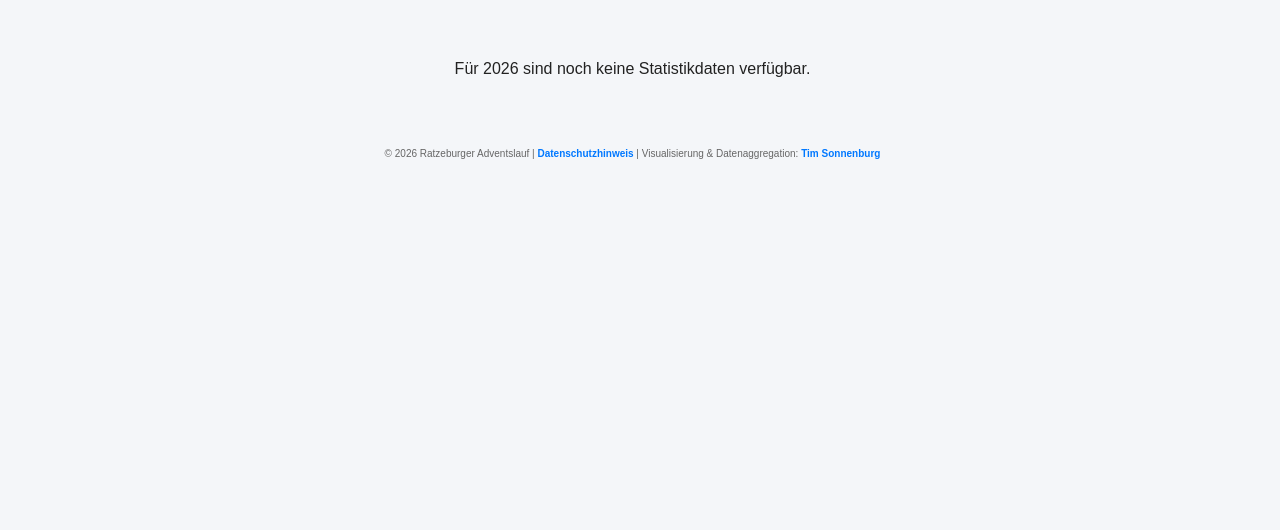
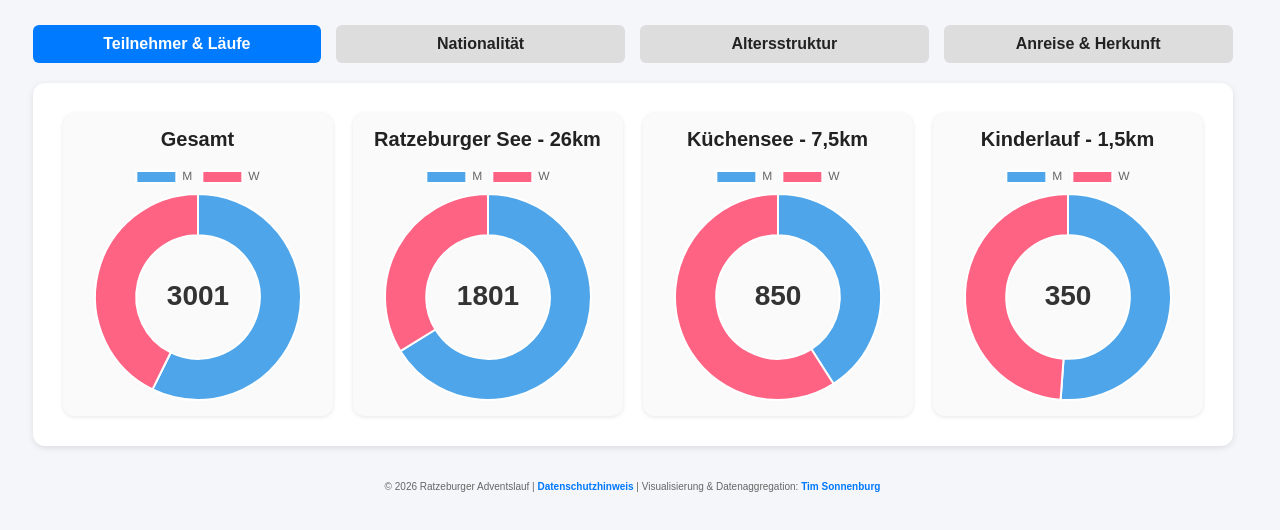
Before and after one commit to CastilloDelSol/RatzeburgerAdventslauf, a plain HTML site: page 2026/stats/index.html in a window 1280 px wide. Drawn offline with nearby package versions, Linux system fonts and the light colour scheme; no server answers.

Commit message:
2026 Pre-Race Statistik activated.

```diff
--- /dev/null
+++ b/2026/stats/data/age_buckets_by_distance.json
@@ -0,0 +1,48 @@
+{
+  "Kinderlauf": [
+    { "AG": "K U8",  "M": 52, "W": 49 },
+    { "AG": "K U10", "M": 82, "W": 61 },
+    { "AG": "K U12", "M": 0,  "W": 61 },
+    { "AG": "J U14", "M": 45, "W": 0  }
+  ],
+
+  "Hauptlauf": [
+    { "AG": "J U14", "M": 0, "W": 0  },
+    { "AG": "J U15", "M": 0,  "W": 0  },
+    { "AG": "J U16", "M": 0,  "W": 0  },
+    { "AG": "J U18", "M": 0,  "W": 0 },
+    { "AG": "J U20", "M": 11,  "W": 6  },
+    { "AG": "20",    "M": 177, "W": 167 },
+    { "AG": "30",    "M": 125, "W": 83  },
+    { "AG": "35",    "M": 167, "W": 75  },
+    { "AG": "40",    "M": 164, "W": 79  },
+    { "AG": "45",    "M": 154, "W": 72  },
+    { "AG": "50",    "M": 126, "W": 53  },
+    { "AG": "55",    "M": 131, "W": 48  },
+    { "AG": "60",    "M": 86,  "W": 17  },
+    { "AG": "65",    "M": 35,  "W": 8   },
+    { "AG": "70",    "M": 12,  "W": 1   },
+    { "AG": "75",    "M": 3,   "W": 0   },
+    { "AG": "80",    "M": 1,   "W": 0   }
+  ],
+
+  "Kurzstrecke": [
+    { "AG": "J U14", "M": 23, "W": 9  },
+    { "AG": "J U15", "M": 4,  "W": 6  },
+    { "AG": "J U16", "M": 5,  "W": 9  },
+    { "AG": "J U18", "M": 3,  "W": 16 },
+    { "AG": "J U20", "M": 5,  "W": 8  },
+    { "AG": "20",    "M": 30, "W": 77 },
+    { "AG": "30",    "M": 25, "W": 36 },
+    { "AG": "35",    "M": 25, "W": 63 },
+    { "AG": "40",    "M": 35, "W": 72 },
+    { "AG": "45",    "M": 41, "W": 64 },
+    { "AG": "50",    "M": 25, "W": 43 },
+    { "AG": "55",    "M": 53, "W": 54 },
+    { "AG": "60",    "M": 32, "W": 30 },
+    { "AG": "65",    "M": 18, "W": 9  },
+    { "AG": "70",    "M": 20, "W": 5  },
+    { "AG": "75",    "M": 3,  "W": 1  },
+    { "AG": "80",    "M": 1,  "W": 0  }
+  ]
+}
--- a/2026/stats/index.html
+++ b/2026/stats/index.html
@@ -17,9 +17,8 @@
 <!-- Keine Überschrift für mehr Platz -->
 <!-- <h1>🎄 Adventslauf – Statistik 2026 🎄</h1> -->
 
-<p class="availability-note">Für 2026 sind noch keine Statistikdaten verfügbar.</p>
-
-<!-- AUSWERTUNGEN VORBEREITET: Nach Bereitstellung der Jahresdaten aktivieren.
+<!-- Aktiv: Teilnehmer, Nationalität, Altersstruktur sowie Anreise und Herkunft.
+     Daten: age_buckets_by_distance.json, nationality.json und geo-stats.json. -->
 <div class="tabs">
 
 
@@ -27,10 +26,12 @@
 	<input type="radio" id="tab2" name="tab">
 	<input type="radio" id="tab3" name="tab">
 	<input type="radio" id="tab4" name="tab">
+	<!-- Nach Bereitstellung der Ergebnisdaten aktivieren:
 	<input type="radio" id="tab5" name="tab">
 	<input type="radio" id="tab6" name="tab">
 	<input type="radio" id="tab7" name="tab">
 	<input type="radio" id="tab8" name="tab">
+	-->
 
 
 	<div class="tab-buttons">
@@ -38,10 +39,12 @@
 	  <label for="tab2">Nationalität</label>
 	  <label for="tab3">Altersstruktur</label>
 	  <label for="tab4">Anreise & Herkunft</label>
+	  <!-- Nach Bereitstellung der Ergebnisdaten aktivieren:
 	  <label for="tab5">Rennstatus</label>
 	  <label for="tab6">Top 6</label>
 	  <label for="tab7">Zeiten-Histogramme</label>
 	  <label for="tab8">Altersklassen</label>
+	  -->
 	</div>
 
 
@@ -160,6 +163,8 @@
 
 
 
+<!-- ERGEBNISSTATISTIKEN: Nach Bereitstellung von hauptlauf_stats.json und
+     kurzstrecke_stats.json aktivieren (einschließlich Radio-Buttons und Menü).
 <div class="tab-content content5">
 
   <div class="donut-grid">
@@ -301,13 +306,9 @@
     </div>
 
 </div>
-
-
+-->
 
 </div>
-
-
--->
 
 <!-- POPUP DATENSCHUTZHINWEIS -->
 <div id="privacyBox">
```
Also changed, not shown: 1 other file.
